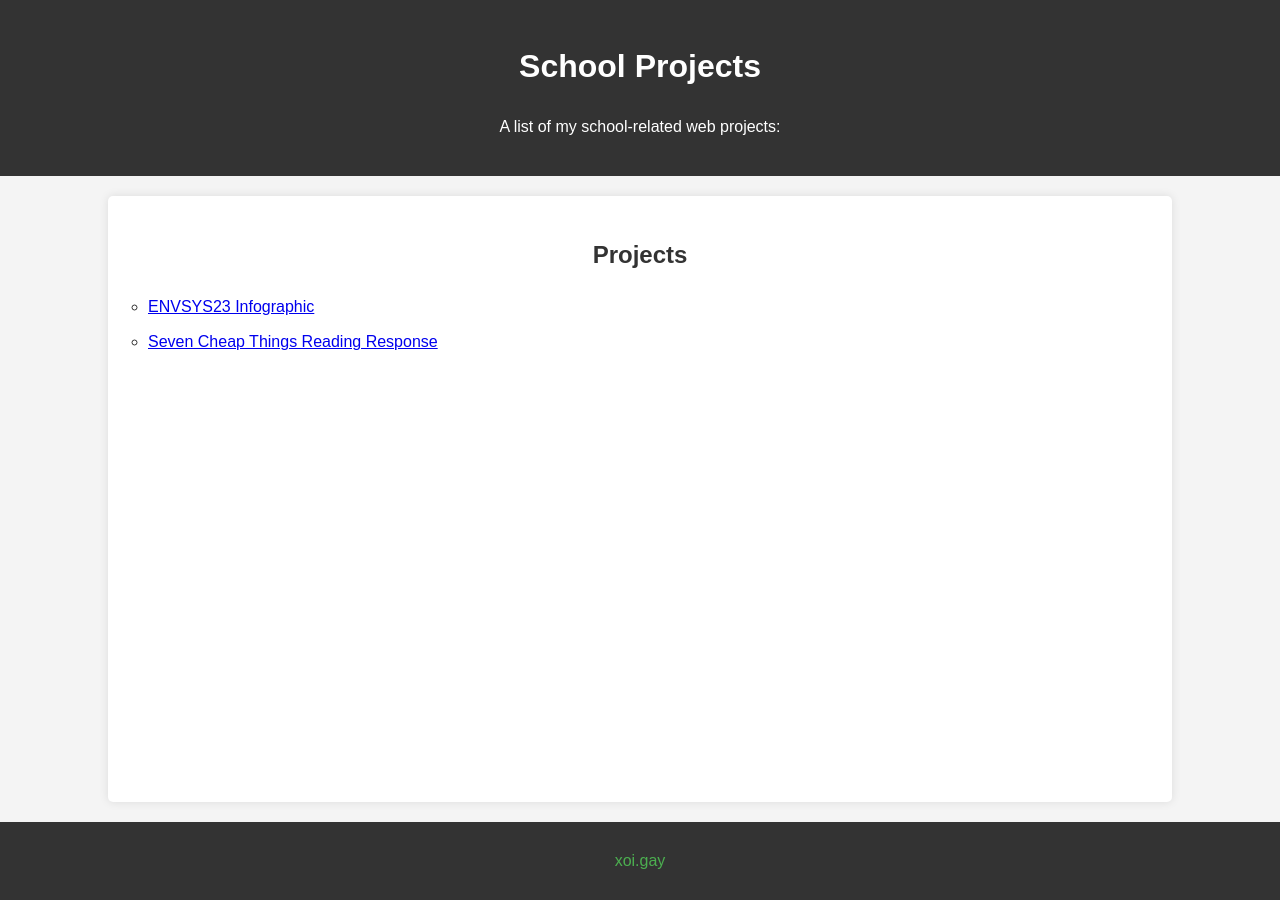
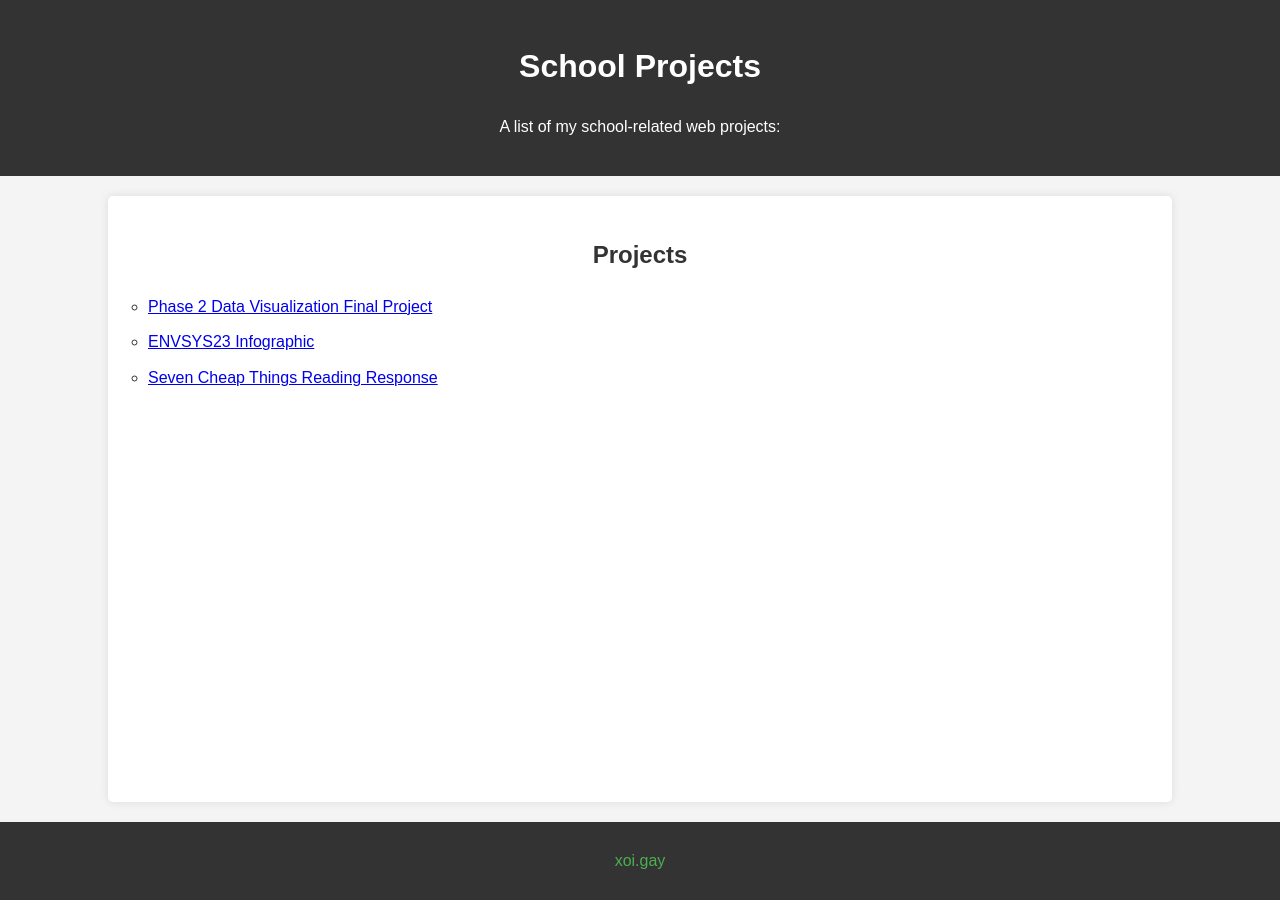
Before and after one commit to x-chap/justxoi.github.io, a Jekyll site: the page built from school.html, in a window 1280 px wide. Built offline with Jekyll 4.4.1, drawn with Linux system fonts in a browser that asks for light colours.

Commit message:
Update 2020 Overwatch League Analysis.html

```diff
--- a/_school/2020 Overwatch League Analysis.html
+++ b/_school/2020 Overwatch League Analysis.html
@@ -1,3 +1,7 @@
+---
+title: Phase 2 Data Visualization Final Project
+---
+
 <!DOCTYPE html>
 <html xmlns="http://www.w3.org/1999/xhtml" lang="en" xml:lang="en"><head>
 <meta http-equiv="content-type" content="text/html; charset=UTF-8">
```
